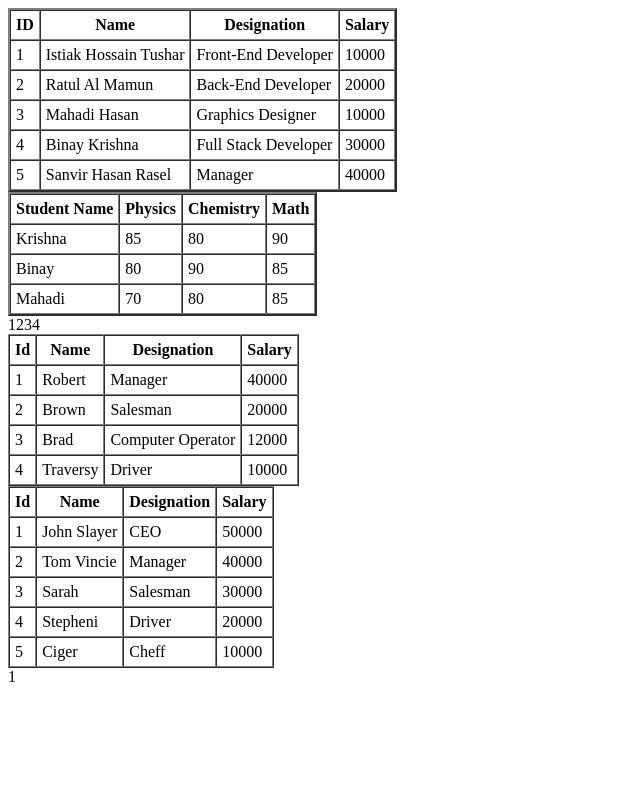
After one commit to Istiak-Tushar42/learnPHP, a PHP site: page /array.php in a window 1280 px wide. The commit adds this page. Shown: the whole page, without its empty margins (0-640 px from the left). Run offline with PHP 8.4, Linux system fonts and the light colour scheme.

Commit message:
Array File added and some stuff done

```diff
--- /dev/null
+++ b/array.php
@@ -0,0 +1,177 @@
+<?php
+    $multi = [
+      [1, 'Istiak Hossain Tushar', 'Front-End Developer', 10000],
+      [2, 'Ratul Al Mamun', 'Back-End Developer', 20000],
+      [3, 'Mahadi Hasan', 'Graphics Designer', 10000],
+      [4, 'Binay Krishna', 'Full Stack Developer', 30000],
+      [5, 'Sanvir Hasan Rasel', 'Manager', 40000]
+    ];
+
+    // for($row = 0; $row < 5; $row++) {
+    //   for($col = 0; $col < 4; $col++) {
+    //     echo $multi[$row][$col] . " ";
+    //   }
+    //   echo "<br>";
+    // }
+
+    echo "<table border='2px' cellpadding='5px' cellspacing='0'>";
+    echo "<tr>
+              <th>ID</th>
+              <th>Name</th>
+              <th>Designation</th>
+              <th>Salary</th>
+          </tr>";
+    foreach($multi as $val1) {
+      echo "<tr>";
+      foreach($val1 as $val2) {
+        echo "<td> $val2 </td>";
+      }
+      echo "</tr>";
+    }
+    echo "</table>";
+
+    # Multidimensional AssociativeArray
+    $marks = [
+      'Krishna' => [
+        'physics' => 85,
+        'chemistry' => 80,
+        'math' => 90
+      ],
+      'Binay' => [
+        'physics' => 80,
+        'chemistry' => 90,
+        'math' => 85,
+      ],
+      'Mahadi' => [
+        'physics' => 70,
+        'chemistry' => 80,
+        'math' => 85,
+      ]
+    ];
+
+    echo "<table border='2px' cellpadding='5px' cellspacing='0'>";
+    echo "<tr>
+      <th> Student Name </th>
+      <th> Physics </th>
+      <th> Chemistry </th>
+      <th> Math </th>
+    </tr>";
+    foreach($marks as $key => $val) {
+      echo "<tr>
+        <td> $key </td>";
+        foreach($val as $val2) {
+          echo "<td> $val2 </td>";
+        }
+      echo "</tr>";
+    }
+    echo "</table>";
+
+    // echo "<pre>";
+      // print_r($marks);
+    // echo "</pre>";
+
+    // Array as List
+    $arrayList = [
+      [1, 2],
+      [3, 4]
+    ];
+
+    foreach($arrayList as list($item1, $item2)) {
+      echo $item1 . $item2;
+    }
+
+    $listArray = [
+      [1, 'Robert', 'Manager', 40000],
+      [2, 'Brown', 'Salesman', 20000],
+      [3, 'Brad', 'Computer Operator', 12000],
+      [4, 'Traversy', 'Driver', 10000],
+    ];
+
+    echo "<table border='1px' cellpadding='5px' cellspacing='0'>";
+    echo "<tr>
+            <th>Id</th>
+            <th>Name</th>
+            <th>Designation</th>
+            <th>Salary</th>
+          </tr>";
+    foreach($listArray as list($id, $name, $designation, $salary)) {
+      echo "<tr>
+              <td>$id</td>
+              <td>$name</td>
+              <td>$designation</td>
+              <td>$salary</td>
+            </tr>";
+    }
+    echo "</table>";
+
+    $empList = [
+      [
+        "id" => 1,
+        "name" => "John Slayer",
+        "designation" => "CEO",
+        "salary" => 50000
+      ],
+      [
+        "id" => 2,
+        "name" => "Tom Vincie",
+        "designation" => "Manager",
+        "salary" => 40000
+      ],
+      [
+        "id" => 3,
+        "name" => "Sarah",
+        "designation" => "Salesman",
+        "salary" => 30000
+      ],
+      [
+        "id" => 4,
+        "name" => "Stepheni",
+        "designation" => "Driver",
+        "salary" => 20000
+      ],
+      [
+        "id" => 5,
+        "name" => "Ciger",
+        "designation" => "Cheff",
+        "salary" => 10000
+      ],
+    ];
+
+    echo "<table border='1px' cellpadding='5px' cellspacing='0'>";
+    echo "<tr>
+            <th>Id</th>
+            <th>Name</th>
+            <th>Designation</th>
+            <th>Salary</th>
+          </tr>";
+    foreach($empList as list("id" => $id, "name" => $name, "designation" => $designation, "salary" => $salary)) {
+      echo "<tr>
+              <td>$id</td>
+              <td>$name</td>
+              <td>$designation</td>
+              <td>$salary</td>
+            </tr>";
+    }
+    echo "</table>";
+
+    $food = ["Apple", "Orange", "Pineapple", "Grapes", "Banana"];
+
+    // echo sizeof($food);
+    // echo count($food);
+
+    echo in_array("Apple", $food);
+
+    $foods = [
+      "fruits" => ["Pineapple", "Grapes", "Banana"],
+      "vegitables" => ["Tomato", "Lime", "Chillie"]
+    ];
+
+    // echo count($foods["fruits"]);
+
+    $a = array(
+      array('p', 'h'),
+      array('p', 'r'),
+      'o'
+    );
+    $foo = array('a' => 'Apple', 'b' => 'banana', 'c' => 'Orange');
+?>
```
Also changed, not shown: practice.php (+138 -0 lines).
